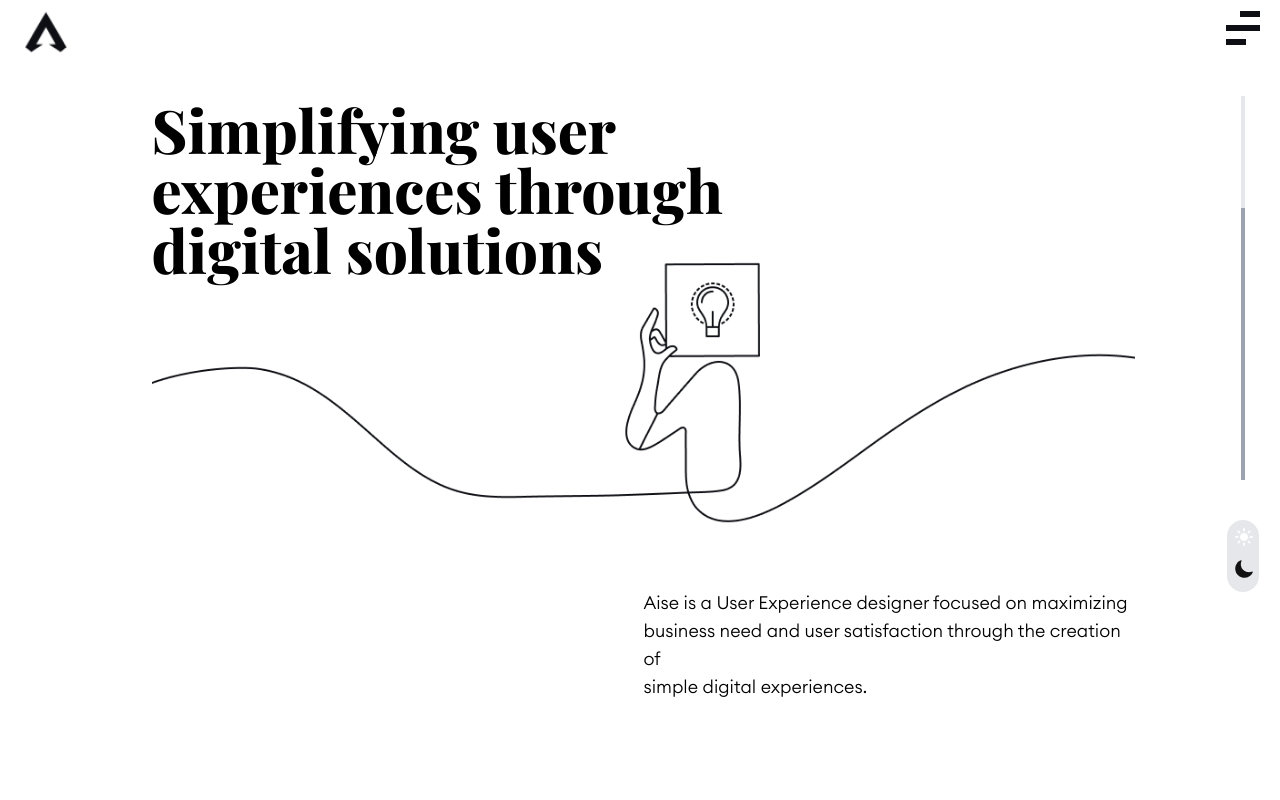
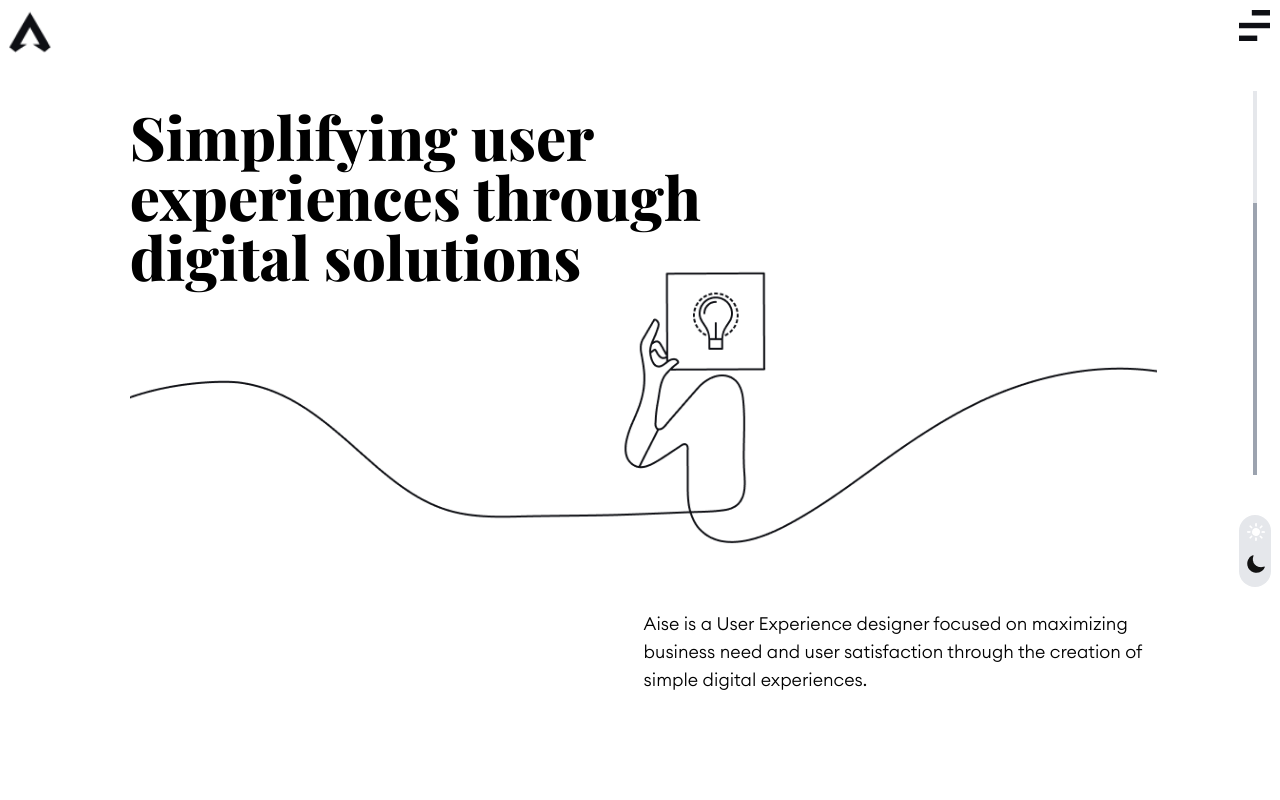
Before and after one commit to Phosah/aise, a Vue app: page /test in a window 1280 px wide. Shown: the top 800 px of the page. Built offline with nearby package versions, Linux system fonts and the light colour scheme.

Commit message:
Update to the navbar

```diff
--- a/src/views/Test.vue
+++ b/src/views/Test.vue
@@ -1,8 +1,8 @@
 <template>
     <div class="wrapper">
-        <div class="flex">
+        <div class="flex justify-center space-x-2">
             <!-- Left Sidebar -->
-            <div class="mx-4 relative w-14 lg:w-16">
+            <div class=" relative w-14 lg:w-16">
                 <div class="absolute bg-yellow-200">
                     <div class="fixed">
                         <div><img class="w-14 lg:w-16" src="../assets/logo-dark.png" alt="Menu toggle icon"></div>
@@ -162,7 +162,7 @@
             <!-- End of main page -->
 
             <!-- Right Sidebar -->
-            <div class="mx-4 relative w-14 lg:w-26">
+            <div class=" relative w-14 lg:w-26">
                 <div class="item absolute bg-red-600">
                     <div class="fixed">
                         <div class="">
@@ -199,30 +199,8 @@ export default {
 </script>
 
 <style>
-.item {
-    /* left: 50%; */
-    /* top: 50%; */
-    /* transform: translateY(-50%); */
-
-}
 .wrapper {
-    max-width: 100rem;
+    /* max-width: 100rem; */
     margin: 0 auto;
 }
-.header {
-    height: calc(100vh - 80px);
-}
-.heading-box {
-    display: flex;
-    justify-content: center;
-}
-.heading {
-    display: flex;
-    justify-content: center;
-    display: inline-block;
-    text-align: center;
-    font-size: 30px;
-    background-color: chocolate;
-    margin-top: 10px;
-}
 </style>
```
